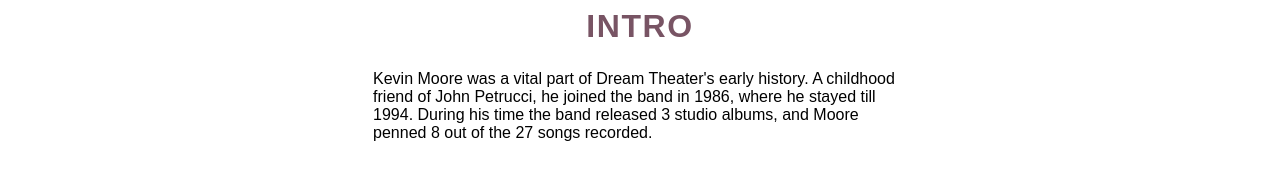
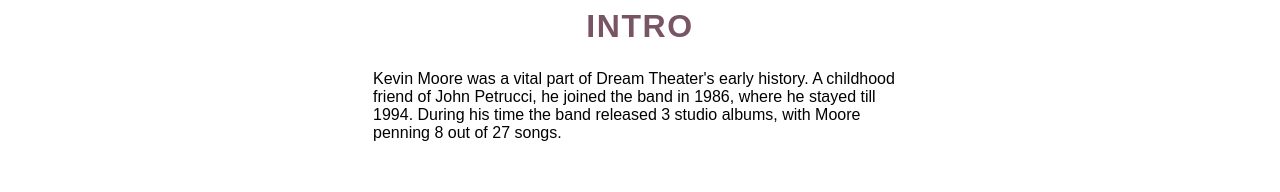
Before and after one commit to Islandstone89/kevmo, a plain HTML site: page index.html in a window 1280 px wide. Shown: the part 296-488 px from the top of the page. Drawn offline with Linux system fonts and the light colour scheme; a web font is replaced by a local one.

Commit message:
Add files via upload

```diff
--- a/index.html
+++ b/index.html
@@ -30,7 +30,7 @@
         <main>
                 <section class="intro">
                     <h2 class="section-title__heading">Intro</h2>
-                    <p class="intro__paragraph">Kevin Moore was a vital part of Dream Theater's early history. A childhood friend of John Petrucci, he joined the band in 1986, where he stayed till 1994. During his time the band released 3 studio albums, and Moore penned 8 out of the 27 songs recorded.</p>
+                    <p class="intro__paragraph">Kevin Moore was a vital part of Dream Theater's early history. A childhood friend of John Petrucci, he joined the band in 1986, where he stayed till 1994. During his time the band released 3 studio albums, with Moore penning 8 out of 27 songs.</p>
                 </section><!-- end intro -->
 
                 <section id="discography">
```
